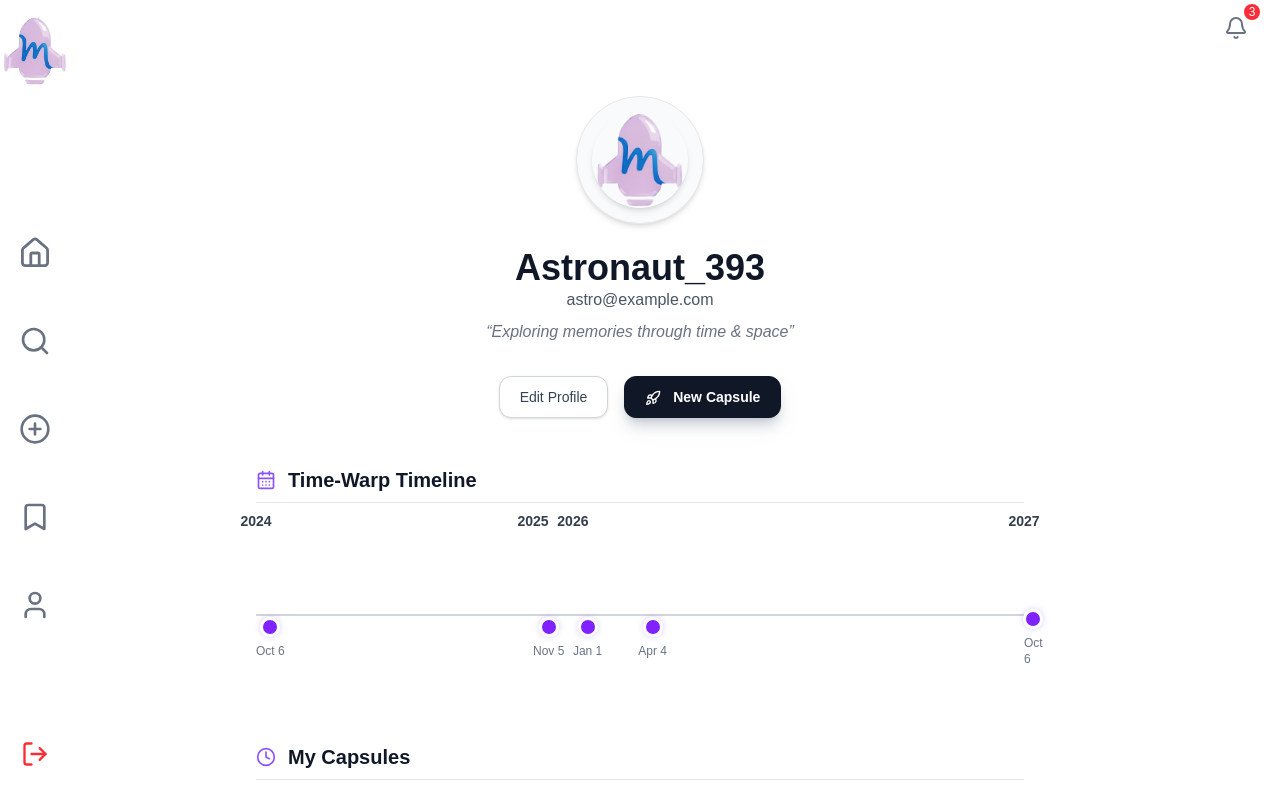
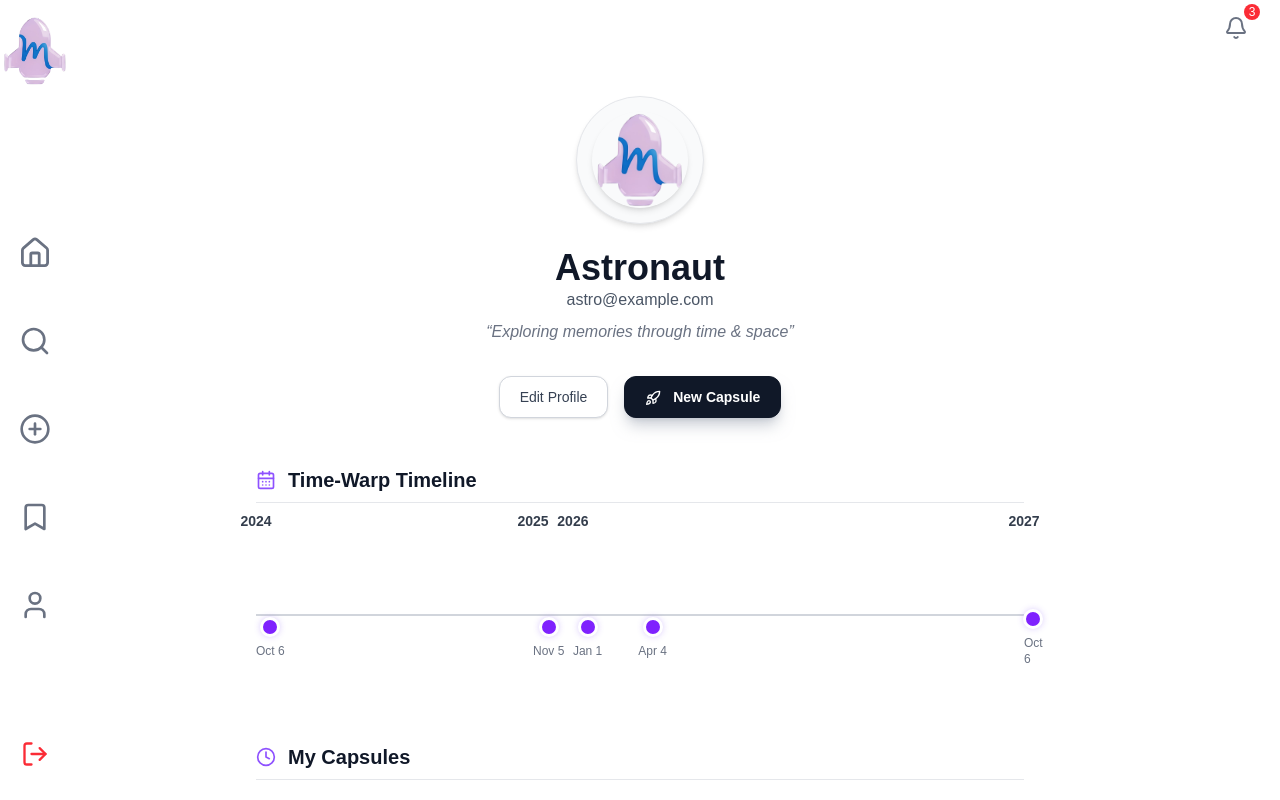
Before and after one commit to nawapawn/time-capsule-app-v1, a Next.js app: page /profile in a window 1280 px wide. Shown: the top 800 px of the page. Built offline with nearby package versions, Linux system fonts and the light colour scheme.

Commit message:
ลบ393

```diff
--- a/src/components/CreateCapsuleForm/index.tsx
+++ b/src/components/CreateCapsuleForm/index.tsx
@@ -94,7 +94,7 @@ export default function CreateCapsuleForm({
         id: Date.now().toString(),
         title: data.title,
         content: data.content,
-        creator: "Astronaut_393",
+        creator: "Astronaut",
         creatorAvatar: "/export-removebg-preview.png", // ใช้ path จาก public โดยตรง
         imageSrc,
         mood: moodObject,
--- a/src/store/profileStore.ts
+++ b/src/store/profileStore.ts
@@ -19,7 +19,7 @@ interface ProfileState {
 
 // ค่าเริ่มต้นของโปรไฟล์
 const DEFAULT_PROFILE: UserProfile = {
-  name: "Astronaut_393",
+  name: "Astronaut",
   email: "astro@example.com",
   tagline: "Exploring memories through time & space",
   avatarUrl: "",
```
